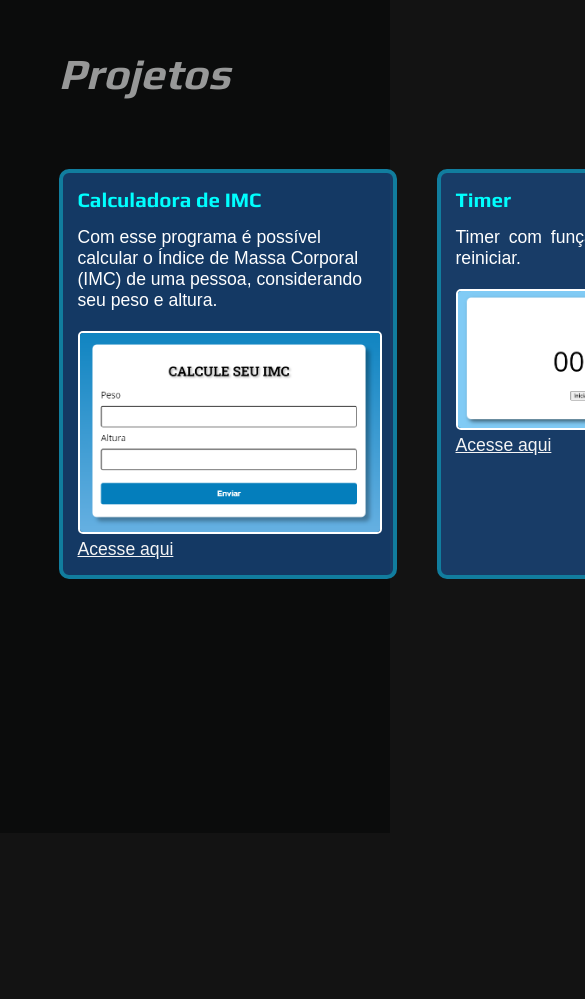
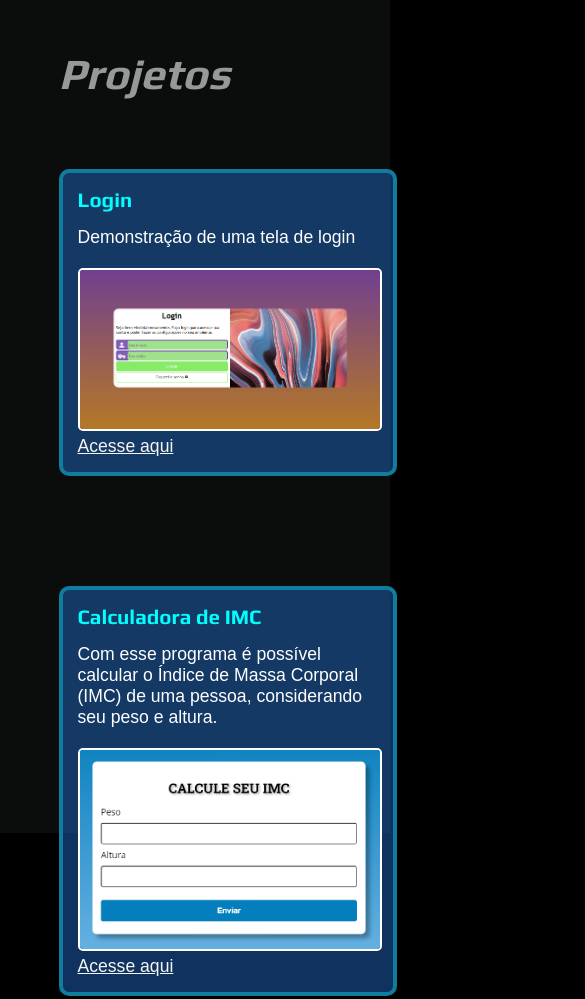
Before and after one commit to PedroWrublak/portifolio, a plain HTML site: page index.html in a window 390 px wide. Shown: the part 900-1899 px from the top of the page, 585 px wide, since content can reach past the window. Before the commit the page ends 1733 px from the top, so only its background shows below. Drawn offline with Linux system fonts and the light colour scheme.

Commit message:
Utilização de mediaquery para dispositivos mobile

```diff
--- /dev/null
+++ b/css/mobile.css
@@ -0,0 +1,6 @@
+@charset "UTF-8";
+
+main > section.projetos > div.container {
+    display: flex;
+    flex-flow: column wrap;
+}
--- a/css/style.css
+++ b/css/style.css
@@ -1,4 +1,4 @@
-@charset 'UTF-8';
+@charset "UTF-8";
 
 * {
     font-family: Arial, Helvetica, sans-serif;
@@ -13,7 +13,7 @@
 }
 
 body {
-    background-color: rgb(19, 19, 19);
+    background-color: rgb(0, 0, 0);
 }
 
 header{
@@ -89,7 +89,6 @@ main > section > p {
 }
 
 main > section.projetos {
-    display: flex;
     flex-direction: column;
     background-color: rgb(11, 12, 12);
     height: 100vh;
--- a/index.html
+++ b/index.html
@@ -8,6 +8,7 @@
     <link rel="preconnect" href="https://fonts.googleapis.com">
     <link rel="preconnect" href="https://fonts.gstatic.com" crossorigin>
     <link href="https://fonts.googleapis.com/css2?family=Anton&family=Play:wght@400;700&display=swap" rel="stylesheet">
+    <link rel="stylesheet" href="css/mobile.css" media="screen and (max-width: 580px)">
     <body>
 
 
@@ -26,6 +27,12 @@
         <section class="projetos">
             <h2>Projetos</h2>
             <div class="container">
+                <div class="projetoLogin">
+                    <h3>Login</h3>
+                    <p>Demonstração de uma tela de login</p>
+                    <img src="./img/projeto-login.png" alt="">
+                    <a href="https://pedrowrublak.github.io/projeto-login/">Acesse aqui</a>
+                </div>
                 <div class="projetoImc">
                     <h3>Calculadora de IMC</h3>
                     <p>Com esse programa é possível calcular o Índice de Massa Corporal (IMC) de uma pessoa, considerando seu peso e altura.</p>
@@ -38,12 +45,6 @@
                     <img src="./img/projeto-timer.png" alt="">
                     <a href="https://projeto-timer-eight.vercel.app/">Acesse aqui</a>
                 </div>
-                <div class="projetoLogin">
-                    <h3>Login</h3>
-                    <p>Demonstração de uma tela de login</p>
-                    <img src="./img/projeto-login.png" alt="">
-                    <a href="https://pedrowrublak.github.io/projeto-login/">Acesse aqui</a>
-                </div>
             </div>
         </section>
     </main>
```
